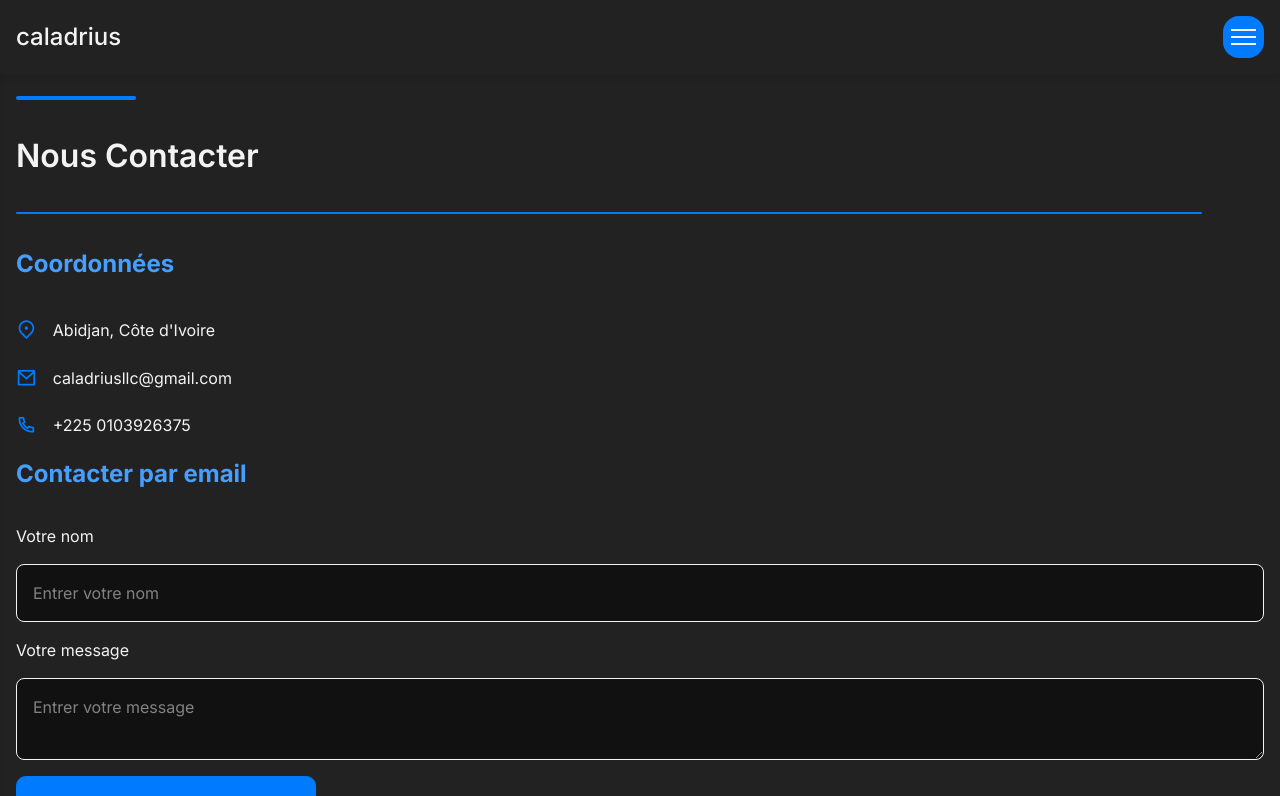
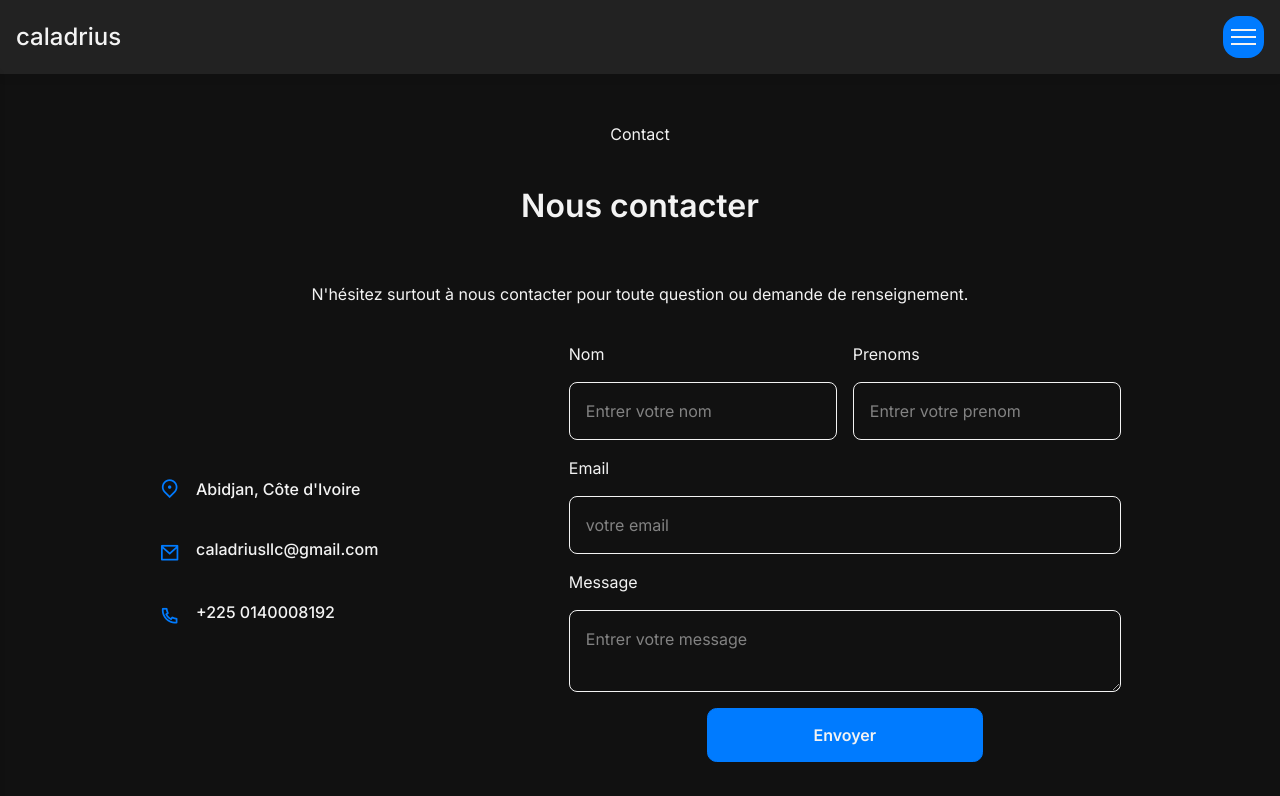
Before and after one commit to Migthyvan/Caladrius, a Vue app in the folder Caladrius/: page /contact in a window 1280 px wide. Shown: the top 796 px of the page. Built offline with nearby package versions, Linux system fonts and the light colour scheme.

Commit message:
commit again

```diff
--- a/Caladrius/src/assets/main.css
+++ b/Caladrius/src/assets/main.css
@@ -82,7 +82,6 @@ img{
   display: flex;
   flex-direction: column;
   justify-content: left;
-  align-items: center;
   gap: 2rem;
 }
 
--- a/Caladrius/src/components/section/r_aboutUsSection.vue
+++ b/Caladrius/src/components/section/r_aboutUsSection.vue
@@ -63,6 +63,10 @@ export default {
 </script>
 
 <style scoped>
+.main__container{
+    padding-top: 6rem;
+}
+
 .card{
     display: flex;
     gap: 1rem;
--- a/Caladrius/src/components/section/r_contactSection.vue
+++ b/Caladrius/src/components/section/r_contactSection.vue
@@ -44,7 +44,7 @@ export default {
 <style scoped>
 
 .main__container{
-    padding: 1rem;
+    padding: 6rem 1rem 1rem 1rem;
 }
 .card{
     display: flex;
--- a/Caladrius/src/components/section/r_firstSection.vue
+++ b/Caladrius/src/components/section/r_firstSection.vue
@@ -70,6 +70,7 @@ export default {
     display: flex;
     align-items: center;
     gap: 1rem;
+    width: 100%;
 }
 
 span {
--- a/Caladrius/src/components/section/r_serviceSection.vue
+++ b/Caladrius/src/components/section/r_serviceSection.vue
@@ -52,7 +52,7 @@ export default {
 
 <style scoped>
 .main__container{
-    padding-top: 2rem;
+    padding-top: 6rem;
 }
 
 .card{
--- a/Caladrius/src/views/about.vue
+++ b/Caladrius/src/views/about.vue
@@ -1,107 +1,25 @@
 <template>
-    <div class="">
+    <div class="about">
         <navbar/>
-        <section class="second__container">
-            <div class="main__content">
-              <div class="title-line"></div>
-
-              <h2 class="section__title">Qui sommes nous?</h2>
-
-              <div class="title-line-second"></div>
-
-              <h3 class="section__subtitle">
-                CALADRIUS
-              </h3>
-
-              <p>
-                Nous sommes une petite société fondée par trois potes de Master 2 économie. Notre but
-                est de proposer des services de qualités dans le domaine digitale dans un premier temps puis
-                faire grandir notre palette de services jusqu'à la finance des marchés.
-              </p>
-
-              <secondButton/>
-
-            </div>
-        </section>
-        <footerSection/>
+        <r_aboutUsSection/>
+        <r_footerSection/>
     </div>
 </template>
 
 <script>
-  import secondButton from '../components/button/secondButton.vue';
 import navbar from '@/components/layout/navbar.vue';
 import footerSection from '@/components/section/footerSection.vue';
+import r_aboutUsSection from '@/components/section/r_aboutUsSection.vue';
+import r_footerSection from '@/components/section/r_footerSection.vue';
 export default {
 components:{
-      secondButton, navbar, footerSection
+    navbar, footerSection, r_aboutUsSection, r_footerSection
 }
 }
 </script>
 
 <style scoped>
-  .main__content {
-      display: flex;
-      flex-direction: column;
-      gap: 1rem;
-      padding-top: 5rem;
-  }
-
-  .second__container{
-      display: flex;
-      flex-direction: column;
-      gap: 1rem;
-      padding: 1rem;
-  }
-
-  .section__subtitle{
-      font-weight: 700;
-      color: #469fff;
-  }
-
-  .services__card{
-      display: flex;
-      flex-direction: column;
-      gap: 1rem;
-      /*border: 1px solid #007bff;*/
-      border-radius: 1rem;
-      background: #3f4e5e;
-      padding: 1rem;
-  }
-
-  .services__card span{
-      padding: 1rem;
-      border: 1px solid #007bff;
-      width: 18%;
-      border-radius: 50%;
-      display: flex;
-      justify-content: center;
-      align-items: center;
-      background: #007bff;
-  }
-
-  .services__card i{
-      color: #f3f3f3;
-  }
-
-  .services__card .services__card__title{
-      font-size: 1.2rem;
-      font-weight: 600;
-      color: aliceblue;
-  }
-
-  .title-line {
-      width: 120px; /* Longueur de la ligne */
-      height: 4px; /* Épaisseur de la ligne */
-      background-color: #007bff; /* Couleur de la ligne */
-      margin-bottom: 1rem; /* Espace entre la ligne et le titre */
-      border-radius: 2px; /* Bords légèrement arrondis */
-  }
-
-  .title-line-second{
-      width: 95%; /* Longueur de la ligne */
-      height: 2px; /* Épaisseur de la ligne */
-      background-color: #007bff; /* Couleur de la ligne */
-      margin-bottom: 1rem; /* Espace entre la ligne et le titre */
-      border-radius: 2px; /* Bords légèrement arrondis */
+    .about{
+        background: #111111;
     }
 </style>
--- a/Caladrius/src/views/contact.vue
+++ b/Caladrius/src/views/contact.vue
@@ -1,119 +1,27 @@
 <template>
 
-    <div class="">
+    <div class="contact">
         <navbar/>
-        <section class="second__container">
-        <div class="main__content">
-            <div class="title-line"></div>
-
-            <h2 class="section__title">Nous Contacter</h2>
-
-            <div class="title-line-second"></div>
-
-            <h3 class="section__subtitle">
-            Coordonnées
-            </h3>
-
-            <div class="coordinates">
-                <span class="coordinates__item">
-                    <i class="ri-map-pin-2-line"></i>
-                    <p>Abidjan, Côte d'Ivoire</p>
-                </span>
-                <span class="coordinates__item">
-                    <i class="ri-mail-line"></i>
-                    <a href="mailto:caladriusllc@gmail.com">caladriusllc@gmail.com</a>
-                </span>
-                <span class="coordinates__item">
-                    <i class="ri-phone-line"></i>
-                    <a href="tel:+225 0103926375">+225 0103926375</a>
-                </span>
-            </div>
-
-            <h3 class="section__subtitle">
-                Contacter par email
-            </h3>
-
-            <div class="email__box">
-                <inputFamily/>
-                <textArea/>
-            </div>
-
-            <mainButton label = "Envoyer"/>
-
-        </div>
-        </section>
-        <footerSection/>
+        <r_contactSection/>
+        <r_footerSection/>
     </div>
 
 </template>
 
 <script>
-import secondButton from '../components/button/secondButton.vue';
-import mainButton from '../components/button/mainButton.vue';
-import inputFamily from '../components/tools/inputFamily.vue';
-import textArea from '../components/tools/textAreaTool.vue';
 import navbar from '../components/layout/navbar.vue';
-import footerSection from '../components/section/footerSection.vue';
+import r_footerSection from '../components/section/r_footerSection.vue';
+import r_contactSection from '../components/section/r_contactSection.vue';
 
 export default {
 components:{
-    secondButton, inputFamily, textArea,mainButton, navbar, footerSection
+    navbar, r_contactSection, r_footerSection
 }
 }
 </script>
 
 <style scoped>
-.main__content {
-    display: flex;
-    flex-direction: column;
-    gap: 1rem;
-    padding-top: 5rem;
-}
-
-.second__container{
-    display: flex;
-    flex-direction: column;
-    gap: 1rem;
-    padding: 1rem;
-}
-
-.section__subtitle{
-    font-weight: 700;
-    color: #469fff;
-}
-
-.coordinates{
-display: flex;
-flex-direction: column;
-gap: 1rem;
-}
-
-.coordinates__item{
-    display: flex;
-    align-items: center;
-    justify-content: start;
-    gap: 1rem;
-}
-
-.title-line {
-    width: 120px; /* Longueur de la ligne */
-    height: 4px; /* Épaisseur de la ligne */
-    background-color: #007bff; /* Couleur de la ligne */
-    margin-bottom: 1rem; /* Espace entre la ligne et le titre */
-    border-radius: 2px; /* Bords légèrement arrondis */
-}
-
-.title-line-second{
-    width: 95%; /* Longueur de la ligne */
-    height: 2px; /* Épaisseur de la ligne */
-    background-color: #007bff; /* Couleur de la ligne */
-    margin-bottom: 1rem; /* Espace entre la ligne et le titre */
-    border-radius: 2px; /* Bords légèrement arrondis */
-}
-
-.email__box{
-    display: flex;
-    flex-direction: column;
-    gap: 1rem;
+.contact{
+    background: #111111;
 }
 </style>
--- a/Caladrius/src/views/services.vue
+++ b/Caladrius/src/views/services.vue
@@ -2,17 +2,17 @@
 <div class="services">
     <navbar/>
     <r_serviceSection/>
-    <footerSection/>
+    <r_footerSection/>
 </div>
 </template>
 
 <script>
-import footerSection from '../components/section/footerSection.vue';
+import r_footerSection from '../components/section/r_footerSection.vue';
 import navbar from '../components/layout/navbar.vue';
 import r_serviceSection from '../components/section/r_serviceSection.vue';
 export default {
 components:{
-   navbar, footerSection, r_serviceSection
+   navbar, r_footerSection, r_serviceSection
 }
 }
 </script>
```
Lines whose indentation alone changed are shown as unchanged.
